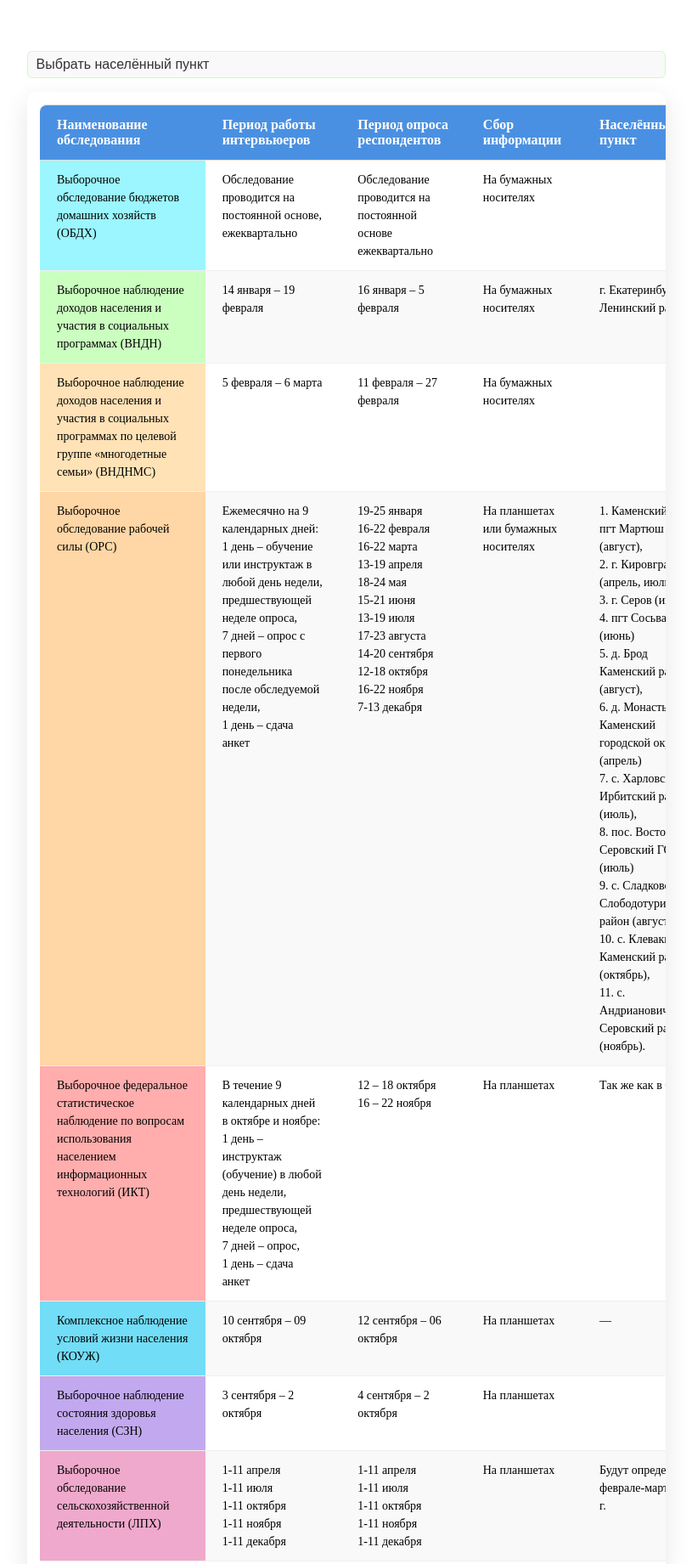
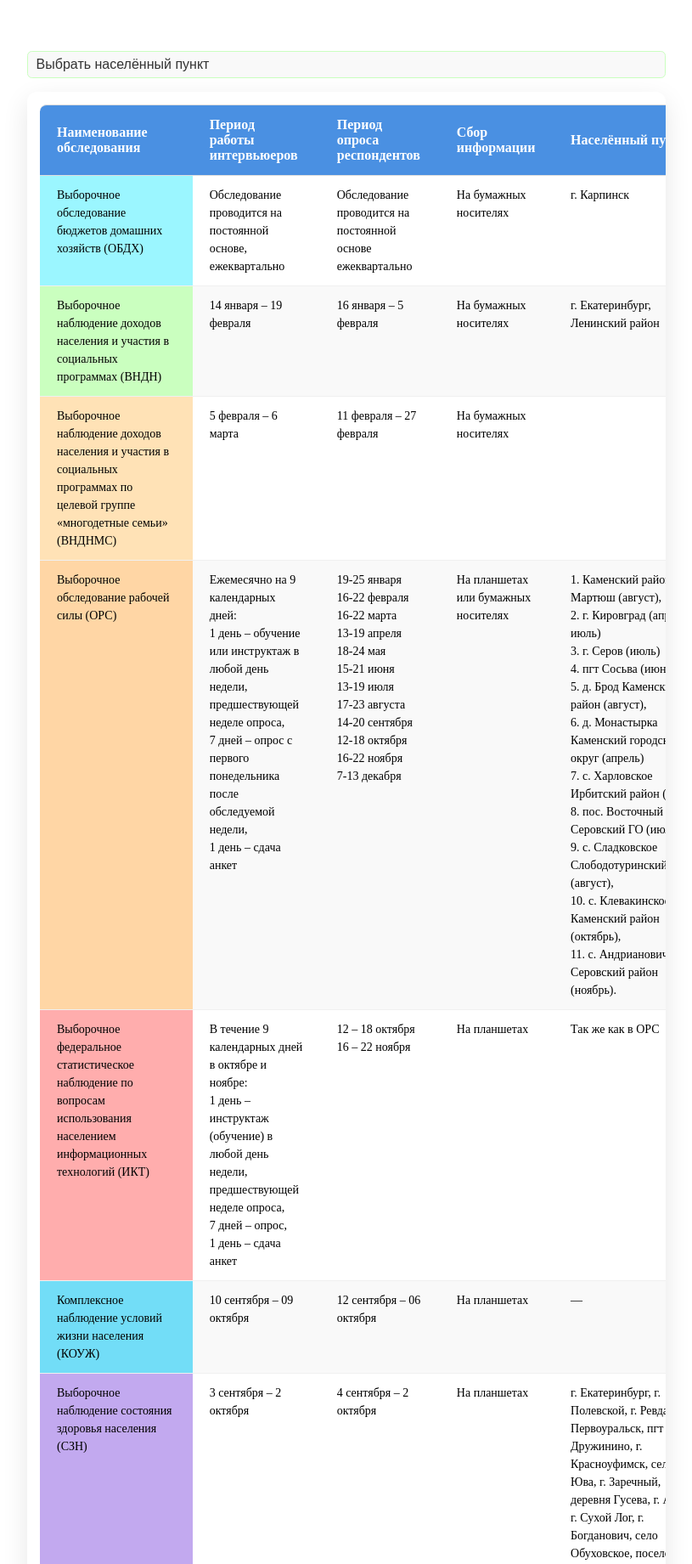
Before and after one commit to semyonnnnn/interviewers_table, a website built with webpack: page index.html in a window 1280 px wide. Shown: the part 196-2037 px from the top of the page at 85% size, without its empty margins (232-1047 px from the left). Built offline with nearby package versions, Linux system fonts and the light colour scheme.

Commit message:
text: text

```diff
--- a/template.html
+++ b/template.html
@@ -66,9 +66,7 @@
             ежеквартально
           </td>
           <td>На бумажных носителях</td>
-          <!-- <td>г. Карпинск</td> -->
-          <!-- в документе было удалено -->
-          <td></td>
+          <td>г. Карпинск</td>
         </tr>
         <tr id="link2">
           <td class="color-2">Выборочное наблюдение доходов населения и участия в социальных программах (ВНДН)</td>
@@ -148,7 +146,7 @@
           <td>3 сентября – 2 октября</td>
           <td>4 сентября – 2 октября</td>
           <td>На планшетах</td>
-          <!-- <td>
+          <td>
             г. Екатеринбург, г. Полевской, г. Ревда, г. Первоуральск, пгт Дружинино, г. Красноуфимск, село Юва, г.
             Заречный, деревня Гусева, г. Асбест, г. Сухой Лог, г. Богданович, село Обуховское, поселок Троицкий, г.
             Березовский, г. Реж, г. Алапаевск, село Нижняя Синячиха, г. Артемовский, поселок Буланаш, г. Ирбит, г.
@@ -156,9 +154,7 @@
             Верхняя Пышма, г. Среднеуральск, г. Новоуральск, поселок Калиново, г. Нижний Тагил, г. Верхняя Салда, г.
             Кировград, г. Кушва, поселок Баранчинский, п. Лесной, г. Качканар, г. Серов, г. Краснотурьинск, г.
             Карпинск, поселок Черёмухово
-          </td> -->
-          <!-- в документе было удалено -->
-          <td></td>
+          </td>
         </tr>
         <tr id="link8">
           <td class="color-8">Выборочное обследование сельскохозяйственной деятельности (ЛПХ)</td>
```
Also changed, not shown: build/prod.js, build/prod.txt.
